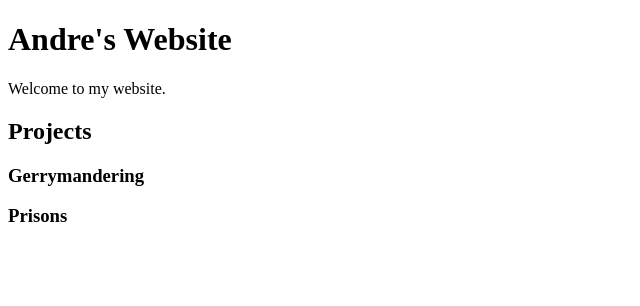
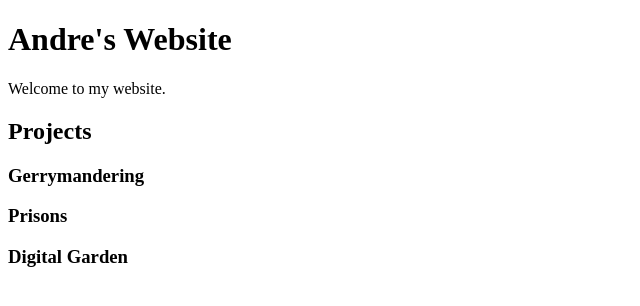
Before and after one commit to 22ajoseph/22ajoseph.github.io, a plain HTML site: page index.html in a window 1280 px wide. Shown: the whole page, without its empty margins (0-640 px from the left). Drawn offline with Linux system fonts and the light colour scheme.

Commit message:
Update index.html

```diff
--- a/index.html
+++ b/index.html
@@ -11,6 +11,7 @@
 <h2>Projects</h2>
 <h3>Gerrymandering</h3>
 <h3>Prisons</h3>
+<h3>Digital Garden</h3>
 </body>
 
 </html>
```
